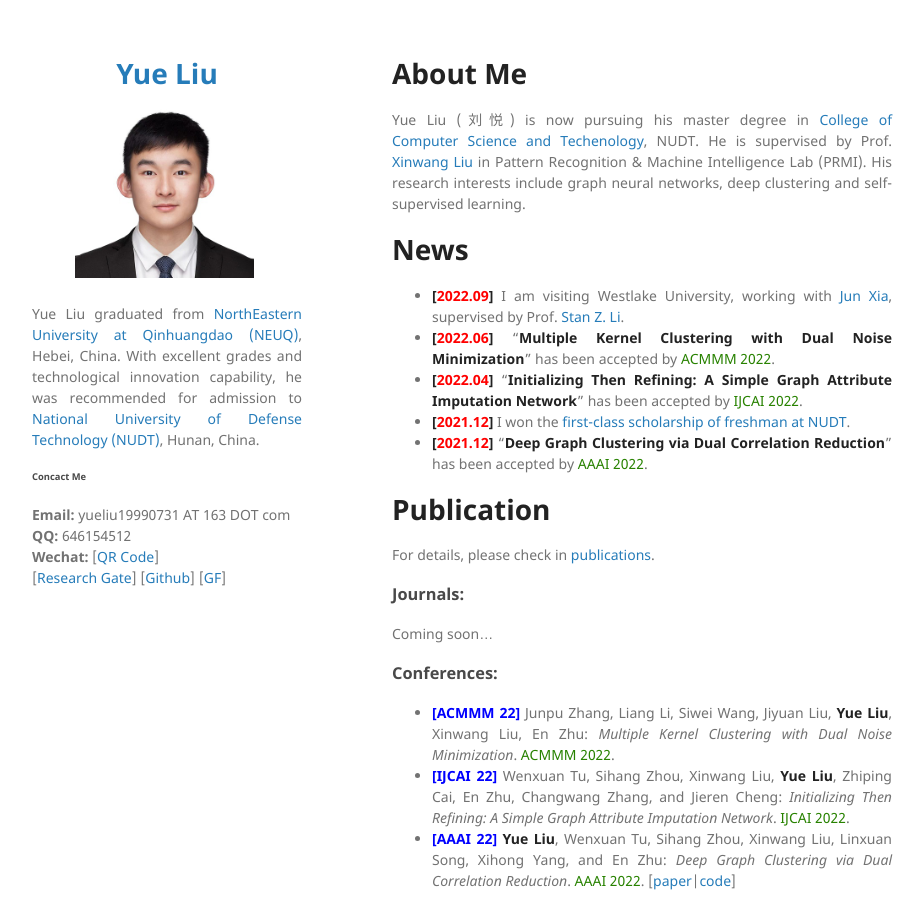
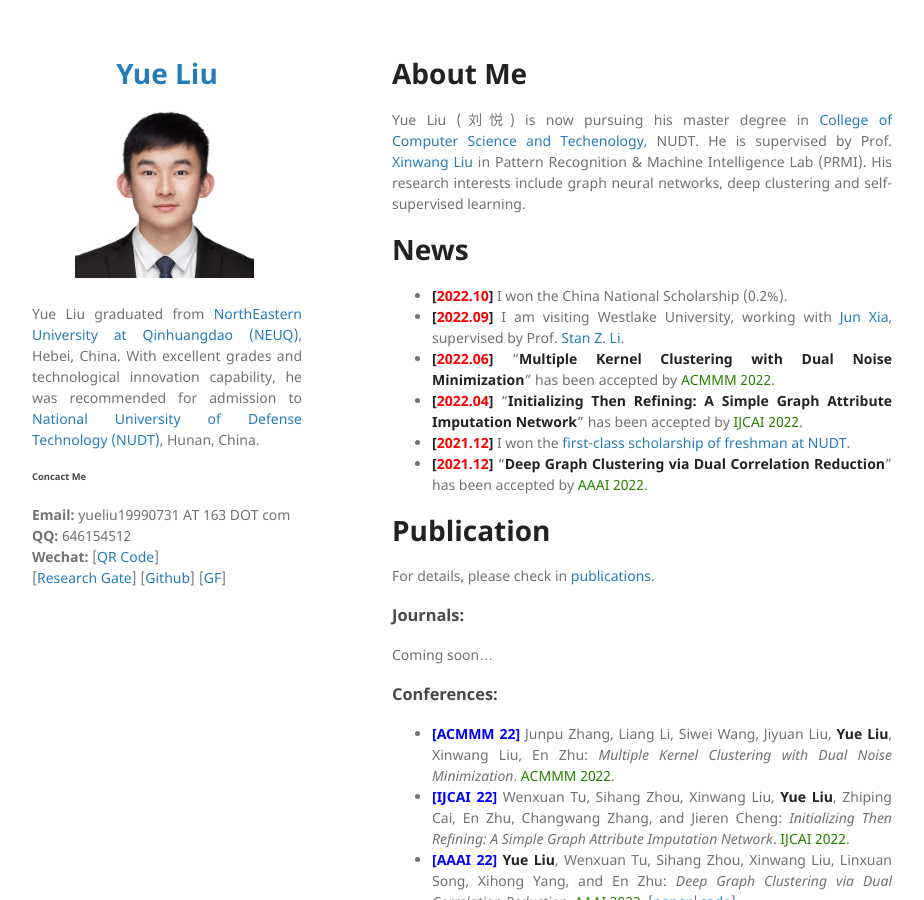
Before and after one commit to yueliu1999/yueliu1999.github.io, a Jekyll site: the page built from index.md, in a window 1280 px wide and 900 px high. Shown: the whole window, without its empty margins (178-1102 px from the left). Built offline with Jekyll 4.4.1, drawn with Linux system fonts in a browser that asks for light colours.

Commit message:
Update index.md

```diff
--- a/index.md
+++ b/index.md
@@ -18,6 +18,7 @@ Yue Liu (刘悦) is now pursuing his master degree in <a href="https://www.nudt.
 
 
 
+- **[<font color="#FF0000">2022.10</font>]** I won the China National Scholarship (0.2%).
 - **[<font color="#FF0000">2022.09</font>]** I am visiting Westlake University, working with [Jun Xia](https://junxia97.github.io/), supervised by Prof. [Stan Z. Li](https://scholar.google.com/citations?user=Y-nyLGIAAAAJ&hl=zh-CN&oi=ao).
 - **[<font color="#FF0000">2022.06</font>]** "**Multiple Kernel Clustering with Dual Noise Minimization**" has been accepted by [<font color="#2818200">ACMMM 2022</font>](https://2022.acmmm.org/).
 - **[<font color="#FF0000">2022.04</font>]** "**Initializing Then Refining: A Simple Graph Attribute Imputation Network**" has been accepted by [<font color="#2818200">IJCAI 2022</font>](https://ijcai-22.org/calls-papers/#).
```
